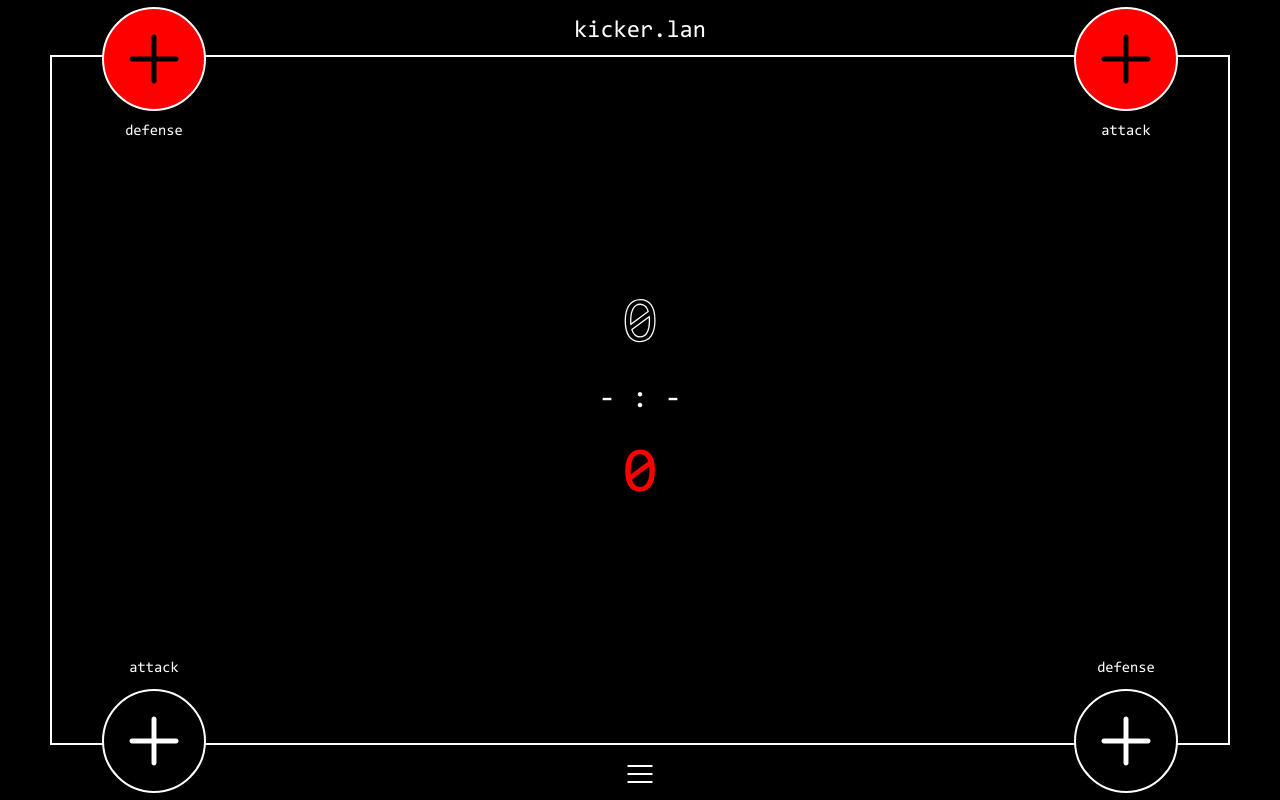
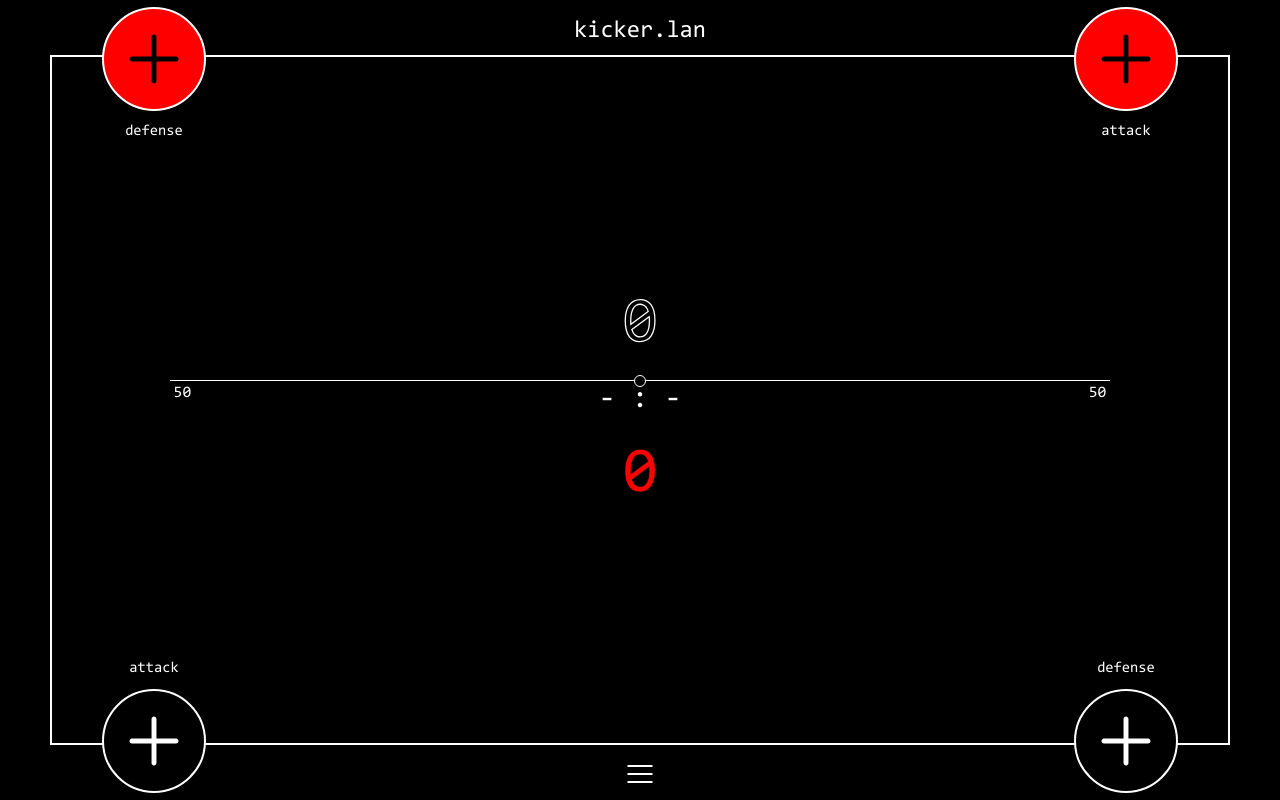
Before and after one commit to observation-point/kicker_client, a React (Create React App) app: page / in a window 1280 px wide. Built offline with nearby package versions, Linux system fonts and the light colour scheme; no server answers.

Commit message:
Add chance to win

```diff
--- /dev/null
+++ b/src/game/ChanceSlider.css
@@ -0,0 +1,35 @@
+.chance_slider {
+  position: absolute;
+  width: 80%;
+  height: 40px;
+}
+
+.chance_line {
+  border-top: solid 1px white;
+}
+
+.chance_red {
+  float: right;
+  padding: 4px;
+  font-weight: 100;
+}
+
+.chance_black {
+  float: left;
+  padding: 4px;
+  font-weight: 100;
+}
+
+.chance_circle {
+  margin-left: -6px;
+  top: -5px;
+  left: 50%;
+  position: absolute;
+  display: block;
+  width: 10px;
+  height: 10px;
+  background-color: black;
+  border: 1px solid white;
+  border-radius: 50%;
+  color: white;
+}
--- /dev/null
+++ b/src/game/ChanceSlider.jsx
@@ -0,0 +1,96 @@
+import React from 'react';
+import './ChanceSlider.css';
+
+const round = (value, fixed = 3) => +(Math.round(`${value}e+${fixed}`) + `e-${fixed}`);
+
+// const userWinAbsoluteProbability = (winCount, lossCount) => round(winCount / (winCount + lossCount));
+
+// const teamWinAbsoluteProbability = (first, second) => round(
+//   (userWinAbsoluteProbability(first.w, first.l) + userWinAbsoluteProbability(second.w, second.l)) / 2
+// );
+
+// { team: [], distribution: number; }
+const getBayes = (first, second) => {
+    // const teamFirstP = teamWinAbsoluteProbability(first.team[0], first.team[1]);
+    // const teamSecondP = teamWinAbsoluteProbability(second.team[0], second.team[1]);
+    const teamFirstP = first.winrate;
+    const teamSecondP = second.winrate;
+
+    const coeff =
+        first.distribution * teamFirstP + second.distribution * teamSecondP;
+
+    return {
+        first: round((first.distribution * teamFirstP) / coeff),
+        second: round((second.distribution * teamSecondP) / coeff)
+    };
+};
+
+class ChanceSlider extends React.Component {
+    constructor(props) {
+        super(props);
+
+        this.state = {
+            redTeamChance: 50,
+            blackTeamChance: 50
+        };
+    }
+
+    componentWillReceiveProps(nextProps) {
+        if (nextProps !== this.props) {
+            const { redWinrate, blackWinrate, goals } = nextProps;
+
+            const redTeamGoals = goals.filter(item => item.team === 'RED').length;
+            const blackTeamGoals = goals.filter(item => item.team === 'BLACK').length;
+
+            const underdogDistribution =
+                redTeamGoals !== blackTeamGoals
+                    ? redTeamGoals < blackTeamGoals
+                        ? (redTeamGoals === 0
+                              ? 0.5
+                              : redTeamGoals) / ( redTeamGoals === 0 && blackTeamGoals === 1 ? 1.5 : blackTeamGoals)
+                        : (blackTeamGoals === 0
+                              ? 0.5
+                              : blackTeamGoals) / ( blackTeamGoals === 0 && redTeamGoals === 1 ? 1.5 : redTeamGoals)
+                    : 0.5;
+
+            const redDistribution =
+                redTeamGoals === blackTeamGoals
+                    ? 0.5
+                    : redTeamGoals < blackTeamGoals
+                    ? underdogDistribution
+                    : 1 - underdogDistribution;
+
+            const blackDistribution =
+                redTeamGoals === blackTeamGoals
+                    ? 0.5
+                    : redTeamGoals > blackTeamGoals
+                    ? underdogDistribution
+                    : 1 - underdogDistribution;
+
+            const { first, second } = getBayes(
+                { winrate: redWinrate, distribution: redDistribution },
+                { winrate: blackWinrate, distribution: blackDistribution }
+            );
+
+            this.setState({ redTeamChance: (first * 100).toFixed(0), blackTeamChance: (second * 100).toFixed(0) });
+        }
+    }
+
+    render() {
+        const { redTeamChance, blackTeamChance } = this.state;
+
+        return (
+            <div className="chance_slider">
+                <div className="chance_red">{redTeamChance}</div>
+                <div className="chance_black">{blackTeamChance}</div>
+                <div
+                    className="chance_circle"
+                    style={{ left: redTeamChance + '%' }}
+                />
+                <div className="chance_line" />
+            </div>
+        );
+    }
+}
+
+export default ChanceSlider;
--- a/src/game/Game.jsx
+++ b/src/game/Game.jsx
@@ -5,6 +5,7 @@ import playerRedImg from './user_red.svg';
 import plusImg from './plus.svg';
 import plusRedImg from './plus_red.svg';
 import Title from '../components/Title';
+import ChanceSlider from './ChanceSlider';
 
 const NOT_A_DATE = '- : -';
 
@@ -24,14 +25,17 @@ class Game extends React.Component {
     }
 
     render() {
-        const { startGame, goals, joinAs, getGoalCount } = this.props;
+        const { startGame, joinAs, getGoalCount, goals } = this.props;
         const { redAttack, redDef, blackAttack, blackDef } = this.props.players;
+        const redWinrate = redAttack && redDef ? Math.round((redAttack.winRate + redDef.winRate) / 2) : 0.2;
+        const blackWinrate = blackAttack && blackDef ? Math.round((blackAttack.winRate + blackDef.winRate) / 2) : 0.2;
 
         return (
             <div id="game_root" className="game_root">
                 <Title pageTitle={getGoalCount()} />
                 <div className="game_table">
                     <Goals goals={goals} startGame={startGame} />
+                    <ChanceSlider redWinrate={redWinrate} blackWinrate={blackWinrate} goals={goals} />
 
                     <div className="game_title">kicker.lan</div>
 
--- a/src/game/Lobby.jsx
+++ b/src/game/Lobby.jsx
@@ -8,8 +8,6 @@ import Game from './Game';
 import Config from '../config/config';
 
 export const socket = io(Config.socket_url);
-
-
 
 const getSlots = (players) => {
 
```
